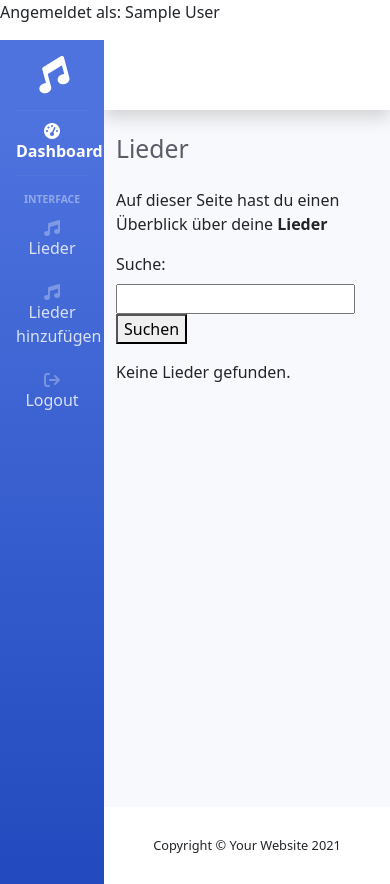
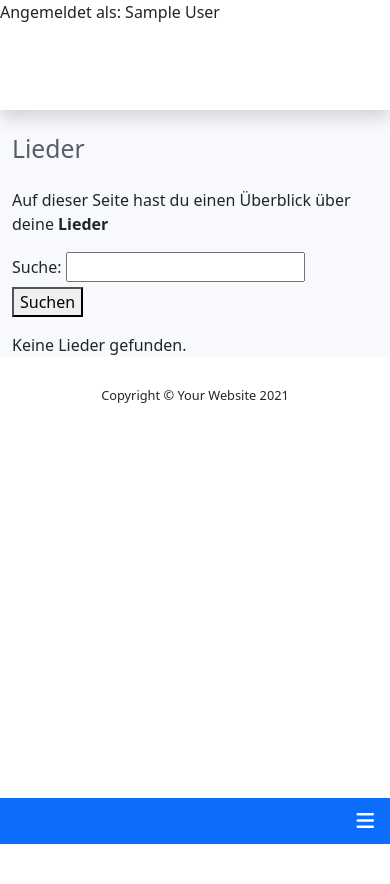
Before and after one commit to pottz91/liedercrm, a PHP site: page /lieder.php in a window 390 px wide. After the commit the page ends 844 px from the top, so only its background shows below. Run offline with PHP 8.4, Linux system fonts and the light colour scheme; the visitor is signed in with stand-in values (Sample User, id 1); data that the repository does not hold is empty; some libraries are stand-ins or nearby versions; some web fonts are replaced.

Commit message:
Update menu.php

```diff
--- a/menu.php
+++ b/menu.php
@@ -1,5 +1,5 @@
 <!-- Sidebar -->
-<ul class="navbar-nav bg-gradient-primary sidebar sidebar-dark accordion" id="accordionSidebar">
+<ul class="navbar-nav bg-gradient-primary sidebar sidebar-dark accordion toggled" id="accordionSidebar">
 
     <!-- Sidebar - Brand -->
     <a class="sidebar-brand d-flex align-items-center justify-content-center" href="/seite2.php">
@@ -27,47 +27,100 @@
         Interface
     </div>
 
-    <!-- Nav Item - Pages Collapse Menu -->
     <li class="nav-item">
         <a class="nav-link " href="lieder.php" aria-expanded="true">
             <i class="fas fa-fw fa-music"></i>
             <span class="menu-font">Lieder</span>
         </a>
-
     </li>
 
-    <!-- Nav Item - Utilities Collapse Menu -->
     <li class="nav-item">
         <a class="nav-link " href="liederadd.php" aria-expanded="true">
             <i class="fas fa-fw fa-music"></i>
             <span class="menu-font">Lieder hinzufügen</span>
         </a>
-
     </li>
     <li class="nav-item">
         <a class="nav-link " href="logout.php" aria-expanded="true">
             <i class="fas fa-fw fa-sign-out"></i>
             <span class="menu-font">Logout</span>
         </a>
-
     </li>
-
 
     <!-- Divider -->
     <hr class="sidebar-divider d-none d-md-block">
 
-    <!-- Sidebar Toggler (Sidebar) -->
-    <div class="text-center d-none d-md-inline">
-        <button class="rounded-circle border-0" id="sidebarToggle"></button>
+    <footer class="navbar navbar-dark bg-primary fixed-bottom d-md-none">
+    <a class="navbar-brand ml-auto order-2" href="#" onclick="toggleMobileMenu()">
+        <i class="fas fa-bars" style="display: inline-block;"></i>
+    </a>
+    <ul id="mobileMenuList" class="list-unstyled" style="display: none;">
+
+    <li class="nav-item active">
+        <a class="nav-link" href="seite2.php">
+            <i class="fas fa-fw fa-tachometer-alt"></i>
+            <span class="menu-font">Dashboard</span></a>
+    </li>
+
+    <!-- Divider -->
+    <hr class="sidebar-divider">
+
+    <!-- Heading -->
+    <div class="sidebar-heading">
+        Interface
     </div>
 
 
+        <li class="nav-item">
+        <a class="nav-link " href="lieder.php" aria-expanded="true">
+            <i class="fas fa-fw fa-music"></i>
+            <span class="menu-font">Lieder</span>
+        </a>
+    </li>
+
+        <li class="nav-item">
+        <a class="nav-link " href="liederadd.php" aria-expanded="true">
+            <i class="fas fa-fw fa-music"></i>
+            <span class="menu-font">Lieder hinzufügen</span>
+        </a>
+    </li>
+
+        <li class="nav-item">
+        <a class="nav-link " href="logout.php" aria-expanded="true">
+            <i class="fas fa-fw fa-sign-out"></i>
+            <span class="menu-font">Logout</span>
+        </a>
+    </li>
+    </ul>
+</footer>
 
 </ul>
+
+<script>
+    function toggleMobileMenu() {
+        var mobileMenuList = document.getElementById('mobileMenuList');
+
+        if (mobileMenuList.style.display === 'none') {
+            mobileMenuList.style.display = 'block';
+        } else {
+            mobileMenuList.style.display = 'none';
+        }
+    }
+</script>
 
 <style>
     .menu-font {
         font-size: 16px !important;
-        font-color: #fff !important;
+        color: #fff !important;
+    }
+
+    @media (max-width: 767px) {
+        .sidebar {
+            position: fixed;
+            bottom: 0;
+            left: 0;
+            width: 100%;
+            z-index: 100;
+        }
     }
 </style>
```
